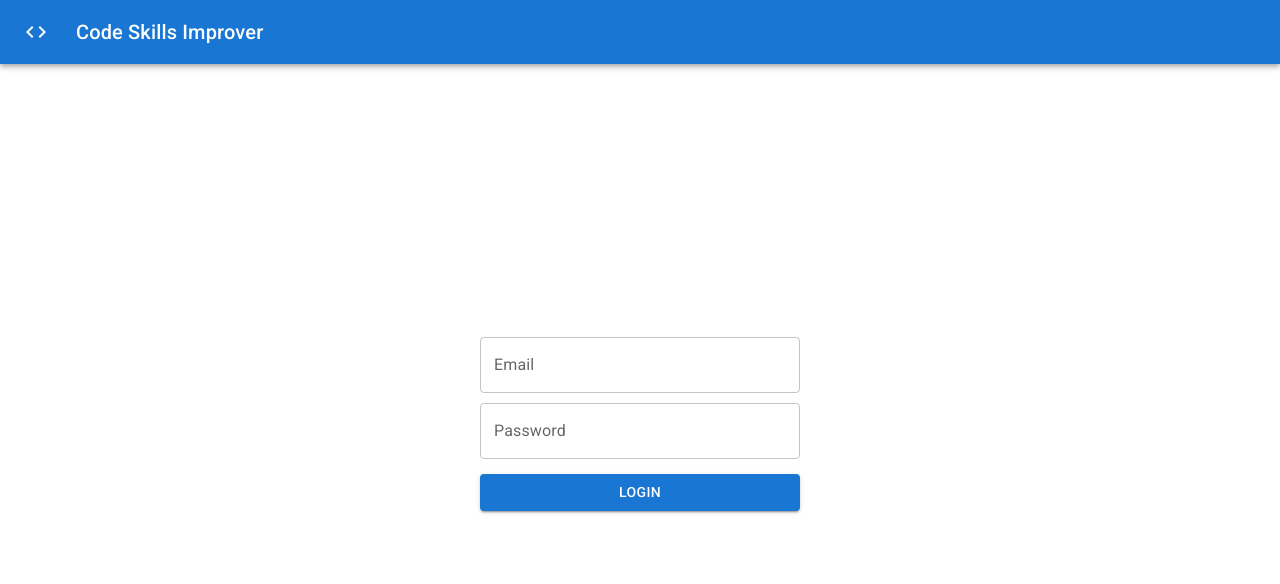
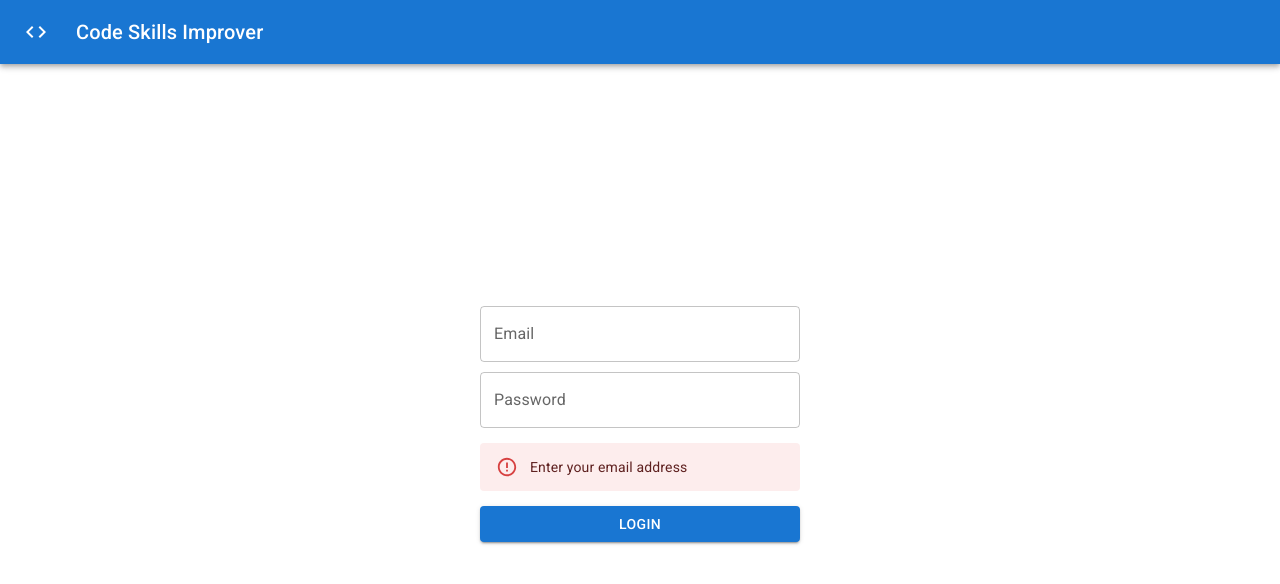
Before and after one commit to gpeitzner/code-skills-improver, a React (Create React App) app in the folder src/web/: page / in a window 1280 px wide. Both pictures are taken after a click on the button "LOGIN". Shown: the top 584 px of the page. Built offline with nearby package versions, Linux system fonts and the light colour scheme.

Commit message:
[add] login basic function

```diff
--- a/src/web/src/features/Login/Login.js
+++ b/src/web/src/features/Login/Login.js
@@ -1,8 +1,58 @@
 import "./Login.css";
 
-import { Box, TextField, Button } from "@mui/material";
+import { Box, TextField, Button, Alert } from "@mui/material";
+import { useState } from "react";
+import { useHistory } from "react-router-dom";
 
 function Login() {
+	const [userCredentials, setUserCredentials] = useState({
+		email: "",
+		password: "",
+	});
+	const [alertNotification, setAlertNofication] = useState({
+		type: "",
+		message: "",
+		show: false,
+	});
+	const history = useHistory();
+
+	const handleInput = (e, attribute) => {
+		setUserCredentials({
+			...userCredentials,
+			[attribute]: e.target.value.toString(),
+		});
+	};
+
+	const handleLogin = async () => {
+		if (userCredentials.email === "") {
+			displayNotification("error", "Enter your email address", true);
+			return;
+		}
+		if (userCredentials.password === "") {
+			displayNotification("error", "Enter your password", true);
+			return;
+		}
+		if (alertNotification.show) {
+			displayNotification("", "", false);
+		}
+		if (
+			userCredentials.email === "admin" &&
+			userCredentials.password === "admin"
+		) {
+			history.push("adminHome");
+			return;
+		}
+	};
+
+	const displayNotification = (type, message, show) => {
+		setAlertNofication({
+			...alertNotification,
+			type: type,
+			message: message,
+			show: show,
+		});
+	};
+
 	return (
 		<div className="Login">
 			<Box component="form" sx={{ width: "40vh" }}>
@@ -12,6 +62,7 @@ function Login() {
 					label="Email"
 					variant="outlined"
 					type="email"
+					onInput={(e) => handleInput(e, "email")}
 				/>
 				<TextField
 					sx={{ width: "100%", marginBottom: "15px" }}
@@ -19,8 +70,21 @@ function Login() {
 					label="Password"
 					variant="outlined"
 					type="password"
+					onInput={(e) => handleInput(e, "password")}
 				/>
-				<Button variant="contained" sx={{ width: "100%" }}>
+				{alertNotification.show && (
+					<Alert
+						severity={alertNotification.type}
+						sx={{ marginBottom: "15px" }}
+					>
+						{alertNotification.message}
+					</Alert>
+				)}
+				<Button
+					variant="contained"
+					sx={{ width: "100%" }}
+					onClick={handleLogin}
+				>
 					Login
 				</Button>
 			</Box>
```
